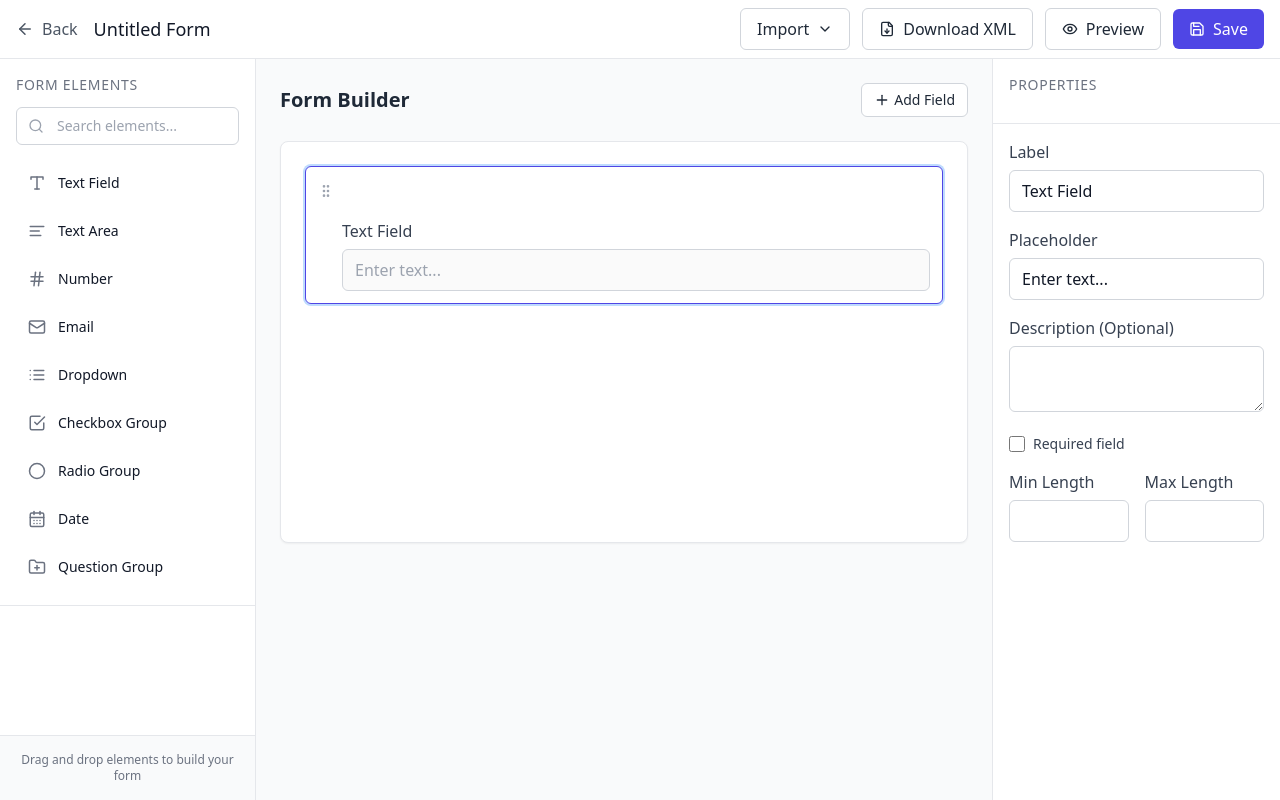
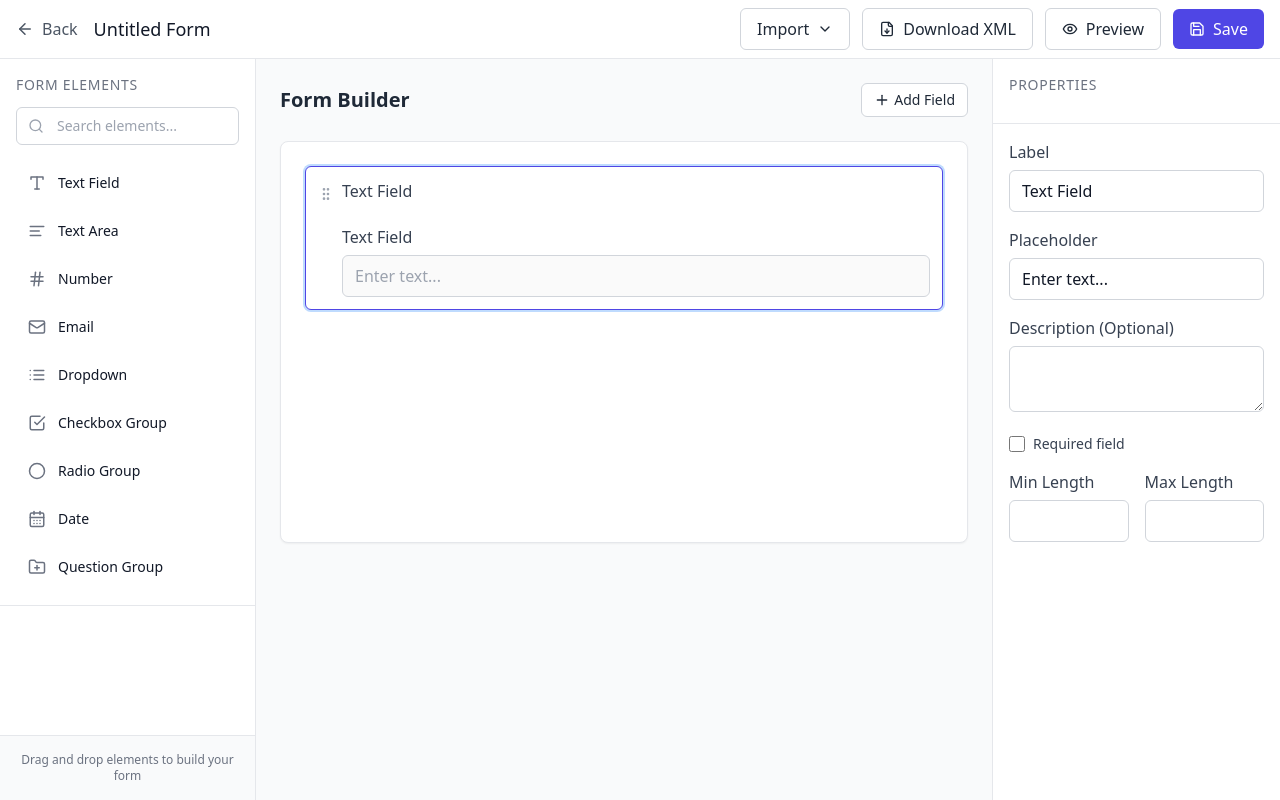
Before and after one commit to hxing1108/fhir-prototype-2, a React (Vite) app: page / in a window 1280 px wide. Both pictures are taken after a click on the button "Text Field". Built offline with nearby package versions, Linux system fonts and the light colour scheme.

Commit message:
Update form element layout

```diff
--- a/src/components/form-elements/FormElement.tsx
+++ b/src/components/form-elements/FormElement.tsx
@@ -58,6 +58,10 @@ const FormElement: React.FC<FormElementProps> = ({ element, dragHandleProps, isN
               <GripVertical size={16} className="text-gray-400" />
             </div>
           )}
+          <div className="label cursor-text">
+            {element.label}
+            {element.required && <span className="text-error-500 ml-1">*</span>}
+          </div>
         </div>
         <button
           onClick={(e) => {
```
